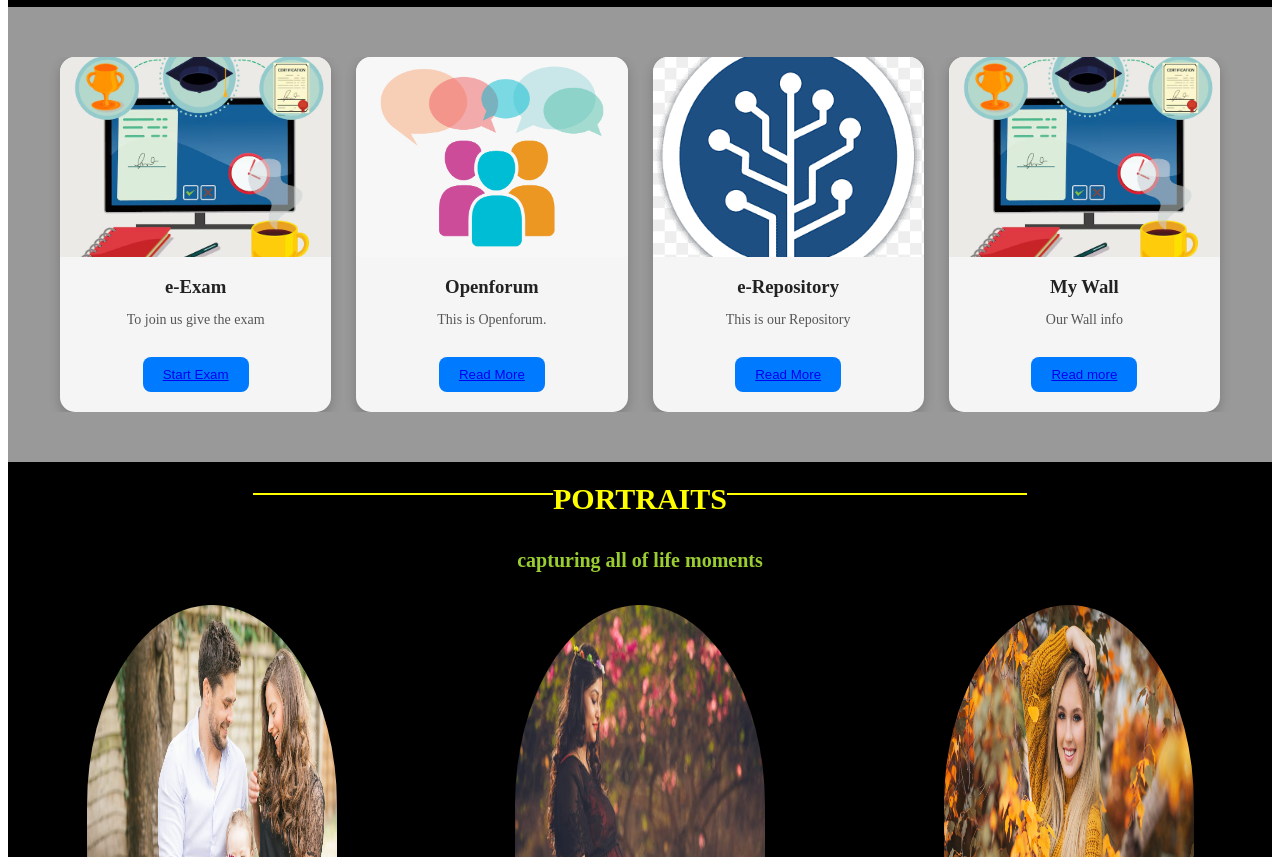
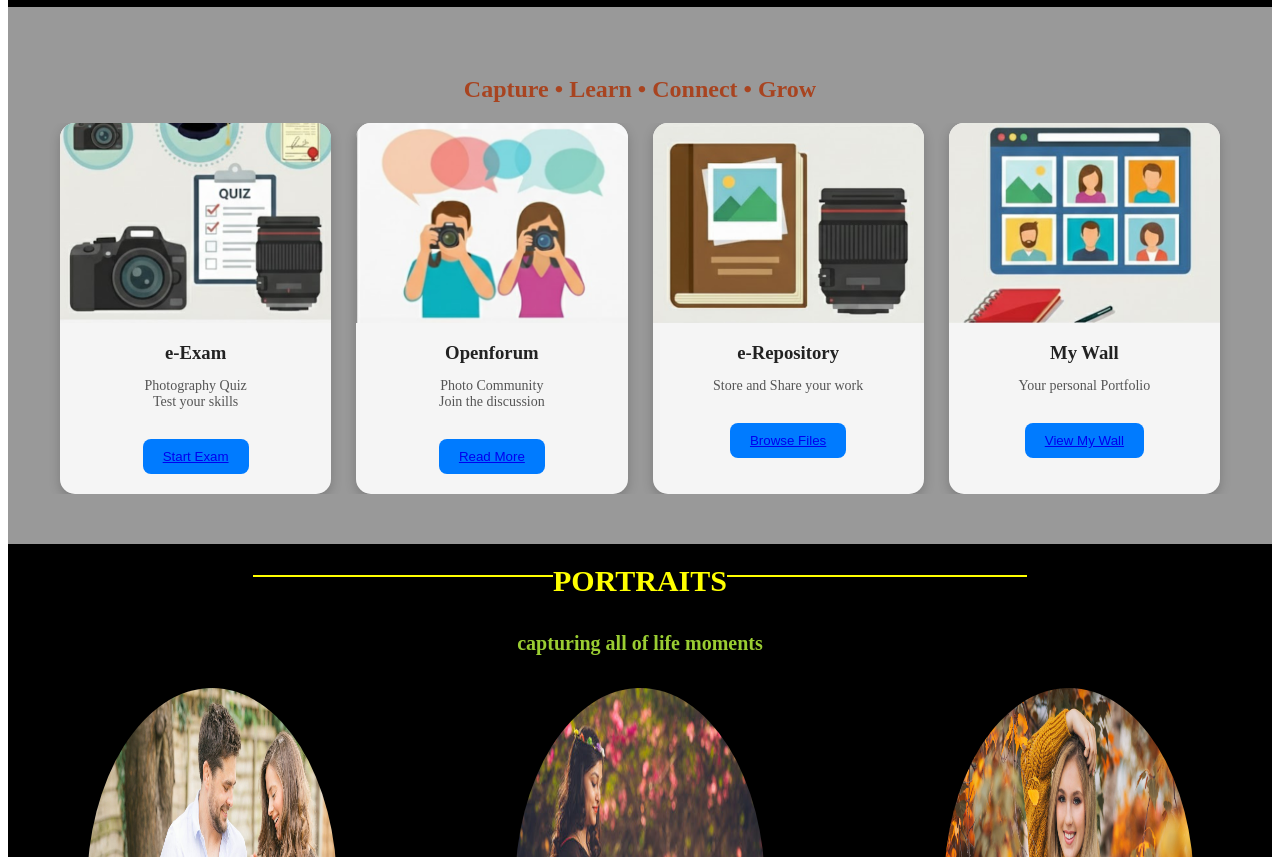
Before and after one commit to nishukumari17/IWT_Project1, a plain HTML site: page index.html in a window 1280 px wide. Shown: the part 2368-3225 px from the top of the page. Drawn offline with Linux system fonts and the light colour scheme.

Commit message:
Modifying image

```diff
--- a/index.html
+++ b/index.html
@@ -93,33 +93,34 @@
         <!-- section4 -->
        <section>
     <div class="overlay">
+        <h2 style="text-align: center; color: #A84420;">Capture • Learn • Connect • Grow</h2>
     <div class="card-container">
       <div class="card">
-        <img src="./assets/images/1.jpg" alt="Image 1">
+        <img src="./assets/images/s1.png" alt="Image 1">
         <h3>e-Exam</h3>
-        <p>To join us give the exam</p>
+        <p>Photography Quiz <br>Test your skills</p>
         <!-- <button>Start Exam</button> -->
         <button><a href="./exam.html">Start Exam</a></button>
       </div>
 
       <div class="card">
-        <img src="./assets/images/op.png" alt="Image 2">
+        <img src="./assets/images/s2.png" alt="Image 2">
         <h3>Openforum</h3>
-        <p>This is Openforum.</p>
+        <p>Photo Community <br>Join the discussion</p>
         <button><a href="./userDashboard.html">Read More</a></button>
       </div>
 
       <div class="card">
-        <img src="./assets/images/er.png" alt="Image 3">
+        <img src="./assets/images/s3.png" alt="Image 3">
         <h3>e-Repository</h3>
-        <p>This is our Repository</p>
-        <button><a href="./e-repository.html">Read More</a></div></button>
+        <p>Store and Share your work</p>
+        <button><a href="./e-repository.html">Browse Files</a></div></button>
 
       <div class="card">
-        <img src="./assets/images/1.jpg" alt="Image 4">
+        <img src="./assets/images/s4.png" alt="Image 4">
         <h3>My Wall</h3>
-        <p>Our Wall info</p>
-        <button><a href="./my-wall.html">Read more</a></button>
+        <p>Your personal Portfolio</p>
+        <button><a href="./my-wall.html">View My Wall</a></button>
       </div>
     </div>
   </div>
```
Also changed, not shown: assets/images/s1.png (added), assets/images/s2.png (added), assets/images/s3.png (added), assets/images/s4.png (added), 1 other file.
